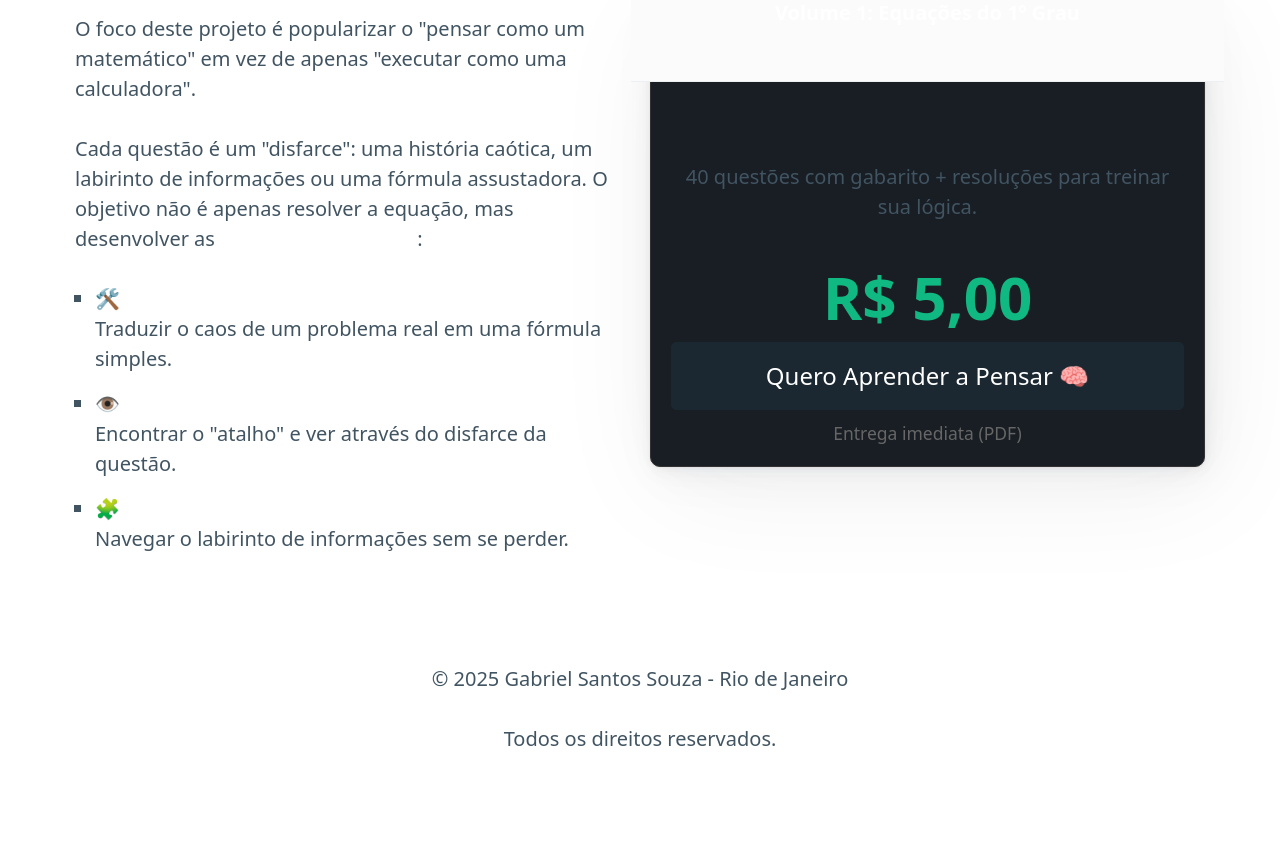
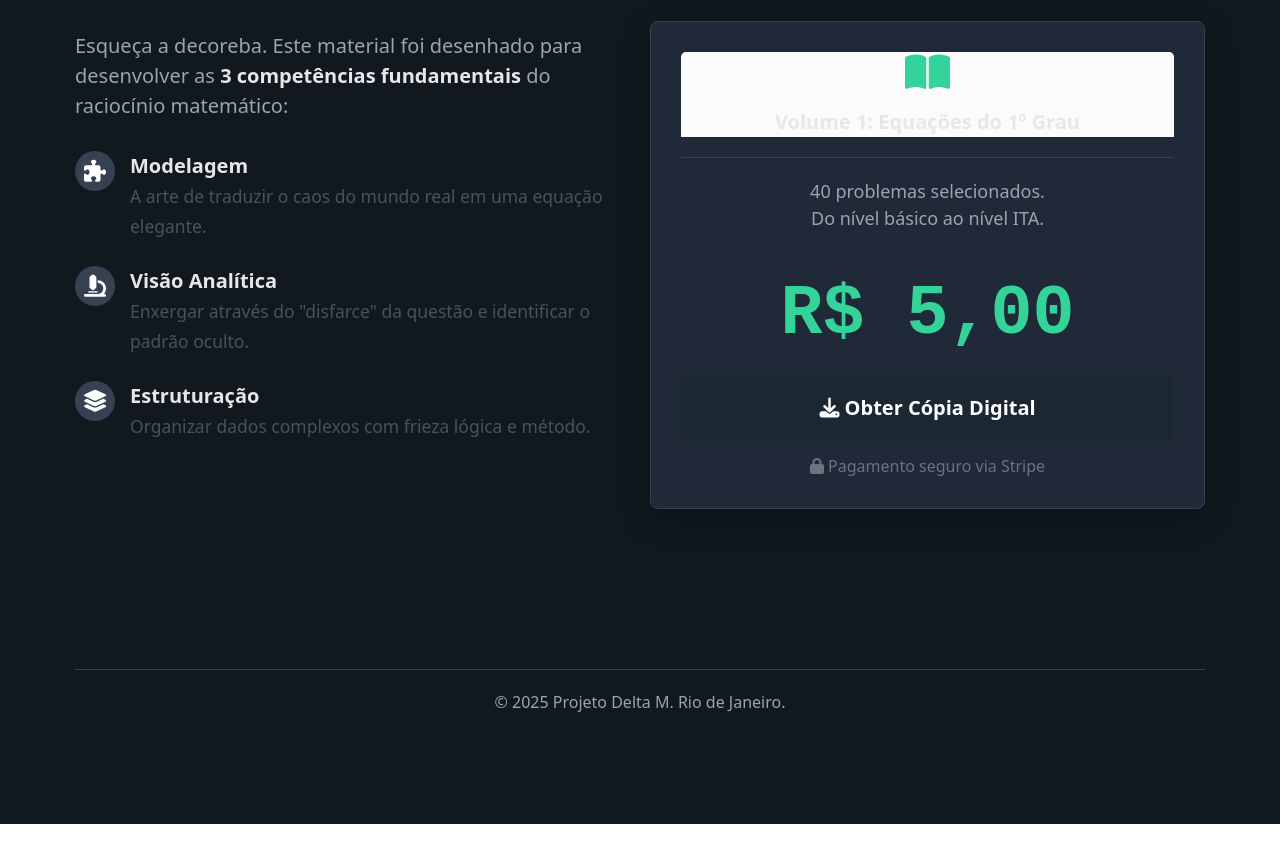
Before and after one commit to Paxley666/matematica-conteudo, a plain HTML site: page index.html in a window 1280 px wide. Shown: the part 457-1321 px from the top of the page. After the commit the page ends 1281 px from the top, so only its background shows below. Drawn offline with nearby package versions, Linux system fonts and the light colour scheme.

Commit message:
Forcando update da Vercel

```diff
--- a/index.html
+++ b/index.html
@@ -3,17 +3,79 @@
 <head>
     <meta charset="UTF-8">
     <meta name="viewport" content="width=device-width, initial-scale=1.0">
-    <title>Matemática Por Conteúdo - Vol. 1</title>
+    <title>Matemática Por Conteúdo (Oficial)</title>
+
     <link rel="stylesheet" href="https://cdn.jsdelivr.net/npm/@picocss/pico@1/css/pico.min.css">
+    <link rel="stylesheet" href="https://cdnjs.cloudflare.com/ajax/libs/font-awesome/6.4.0/css/all.min.css">
+
     <style>
-        /* Ajustes finos para ficar perfeito */
-        body { padding-top: 40px; }
-        header { text-align: center; padding-bottom: 40px; border-bottom: 1px solid #333; margin-bottom: 40px; }
-        .hero-price { font-size: 3em; font-weight: bold; color: #10b981; margin: 0; }
-        .author { color: #888; font-style: italic; }
-        .box-destaque { border: 1px solid #333; padding: 20px; border-radius: 10px; background-color: #191e24; }
-        .skill-list li { margin-bottom: 15px; }
-        strong { color: #fff; } /* Destaca os títulos das habilidades */
+        /* === BACKGROUND MATEMÁTICO (Papel Milimetrado Dark) === */
+        body {
+            /* Cria um grid sutil de 40px x 40px */
+            background-color: #11191f;
+            background-image:
+                linear-gradient(rgba(255, 255, 255, 0.03) 1px, transparent 1px),
+                linear-gradient(90deg, rgba(255, 255, 255, 0.03) 1px, transparent 1px);
+            background-size: 40px 40px;
+            padding-top: 40px;
+        }
+
+        /* Ajustes de Tipografia e Espaçamento */
+        header {
+            text-align: center;
+            padding-bottom: 40px;
+            border-bottom: 1px solid #374151;
+            margin-bottom: 50px;
+        }
+
+        /* Título com fonte levemente serifada (estilo LaTeX/Livro) */
+        h1 {
+            font-family: 'Georgia', serif;
+            letter-spacing: -1px;
+            margin-bottom: 10px;
+        }
+
+        .author { color: #9ca3af; font-size: 0.9em; letter-spacing: 1px; text-transform: uppercase; }
+
+        /* Caixa de Destaque (Preço) */
+        .box-destaque {
+            border: 1px solid #374151;
+            padding: 30px;
+            border-radius: 8px;
+            background-color: #1f2937;
+            box-shadow: 0 10px 30px rgba(0,0,0,0.3);
+        }
+
+        .hero-price {
+            font-size: 3.5em;
+            font-weight: 800;
+            color: #34d399; /* Verde "Matrix" sutil */
+            margin: 10px 0;
+            font-family: 'Courier New', monospace; /* Fonte monoespaçada para o número */
+        }
+
+        /* Lista de Habilidades com Ícones */
+        .skill-list { list-style: none; padding: 0; }
+        .skill-list li {
+            margin-bottom: 25px;
+            display: flex;
+            align-items: start;
+        }
+        .icon-box {
+            background: #374151;
+            color: #fff;
+            min-width: 40px;
+            height: 40px;
+            border-radius: 50%;
+            display: flex;
+            align-items: center;
+            justify-content: center;
+            margin-right: 15px;
+            font-size: 1.1em;
+        }
+
+        strong { color: #e5e7eb; }
+        p { color: #9ca3af; }
     </style>
 </head>
 <body>
@@ -22,41 +84,69 @@
         <header>
             <hgroup>
                 <h1>Matemática Por Conteúdo</h1>
-                <h2>Um novo modo de pensar matemática.</h2>
+                <h2>Aprenda a linguagem do universo, não apenas as regras.</h2>
             </hgroup>
-            <p class="author">Por Paxley (Estudante de Licenciatura em Matemática - UFRJ)</p>
+            <p class="author">Gabriel "Paxley" &bull; Licenciatura em Matemática UFRJ</p>
         </header>
 
         <div class="grid">
             <div>
-                <h3>Pensar > Calcular</h3>
-                <p>O foco deste projeto é popularizar o "pensar como um matemático" em vez de apenas "executar como uma calculadora".</p>
-                <p>Cada questão é um "disfarce": uma história caótica, um labirinto de informações ou uma fórmula assustadora. O objetivo não é apenas resolver a equação, mas desenvolver as <strong>3 habilidades-chave</strong>:</p>
+                <h3><i class="fa-solid fa-infinity"></i> O Método</h3>
+                <p>Esqueça a decoreba. Este material foi desenhado para desenvolver as <strong>3 competências fundamentais</strong> do raciocínio matemático:</p>
 
                 <ul class="skill-list">
-                    <li>🛠 <strong>Modelagem:</strong><br>Traduzir o caos de um problema real em uma fórmula simples.</li>
-                    <li>👁 <strong>Visão Analítica:</strong><br>Encontrar o "atalho" e ver através do disfarce da questão.</li>
-                    <li>🧩 <strong>Organização:</strong><br>Navegar o labirinto de informações sem se perder.</li>
+                    <li>
+                        <div class="icon-box"><i class="fa-solid fa-puzzle-piece"></i></div>
+                        <div>
+                            <strong>Modelagem</strong><br>
+                            <small>A arte de traduzir o caos do mundo real em uma equação elegante.</small>
+                        </div>
+                    </li>
+                    <li>
+                        <div class="icon-box"><i class="fa-solid fa-microscope"></i></div>
+                        <div>
+                            <strong>Visão Analítica</strong><br>
+                            <small>Enxergar através do "disfarce" da questão e identificar o padrão oculto.</small>
+                        </div>
+                    </li>
+                    <li>
+                        <div class="icon-box"><i class="fa-solid fa-layer-group"></i></div>
+                        <div>
+                            <strong>Estruturação</strong><br>
+                            <small>Organizar dados complexos com frieza lógica e método.</small>
+                        </div>
+                    </li>
                 </ul>
             </div>
 
             <div>
                 <article class="box-destaque">
-                    <header><strong>Volume 1: Equações do 1º Grau</strong></header>
-                    <p style="text-align: center;">40 questões com gabarito + resoluções para treinar sua lógica.</p>
+                    <header style="border:none; padding:0; margin:0; text-align:center;">
+                        <i class="fa-solid fa-book-open" style="font-size: 2em; margin-bottom: 15px; color: #34d399;"></i>
+                        <br><strong>Volume 1: Equações do 1º Grau</strong>
+                    </header>
+
+                    <hr style="margin: 20px 0; border-color: #374151;">
+
+                    <p style="text-align: center; font-size: 0.9em;">
+                        40 problemas selecionados.<br>Do nível básico ao nível ITA.
+                    </p>
+
                     <p style="text-align: center;" class="hero-price">R$ 5,00</p>
 
-                    <a href="#" role="button" class="contrast" style="width: 100%; font-size: 1.2em;">
-                        Quero Aprender a Pensar 🧠
+                    <a href="#" role="button" class="contrast" style="width: 100%; font-weight: bold;">
+                        <i class="fa-solid fa-download"></i> Obter Cópia Digital
                     </a>
-                    <small style="display: block; text-align: center; margin-top: 10px; color: #666;">Entrega imediata (PDF)</small>
+
+                    <small style="display: block; text-align: center; margin-top: 15px; color: #6b7280; font-size: 0.8em;">
+                        <i class="fa-solid fa-lock"></i> Pagamento seguro via Stripe
+                    </small>
                 </article>
             </div>
         </div>
 
-        <footer style="text-align: center; margin-top: 80px; font-size: 0.8em; color: #666;">
-            <p>© 2025 Gabriel Santos Souza - Rio de Janeiro</p>
-            <p>Todos os direitos reservados.</p>
+        <footer style="text-align: center; margin-top: 80px; border-top: 1px solid #374151; padding-top: 20px;">
+            <p style="font-size: 0.8em;">&copy; 2025 Projeto Delta M. Rio de Janeiro.</p>
         </footer>
     </main>
 
```
